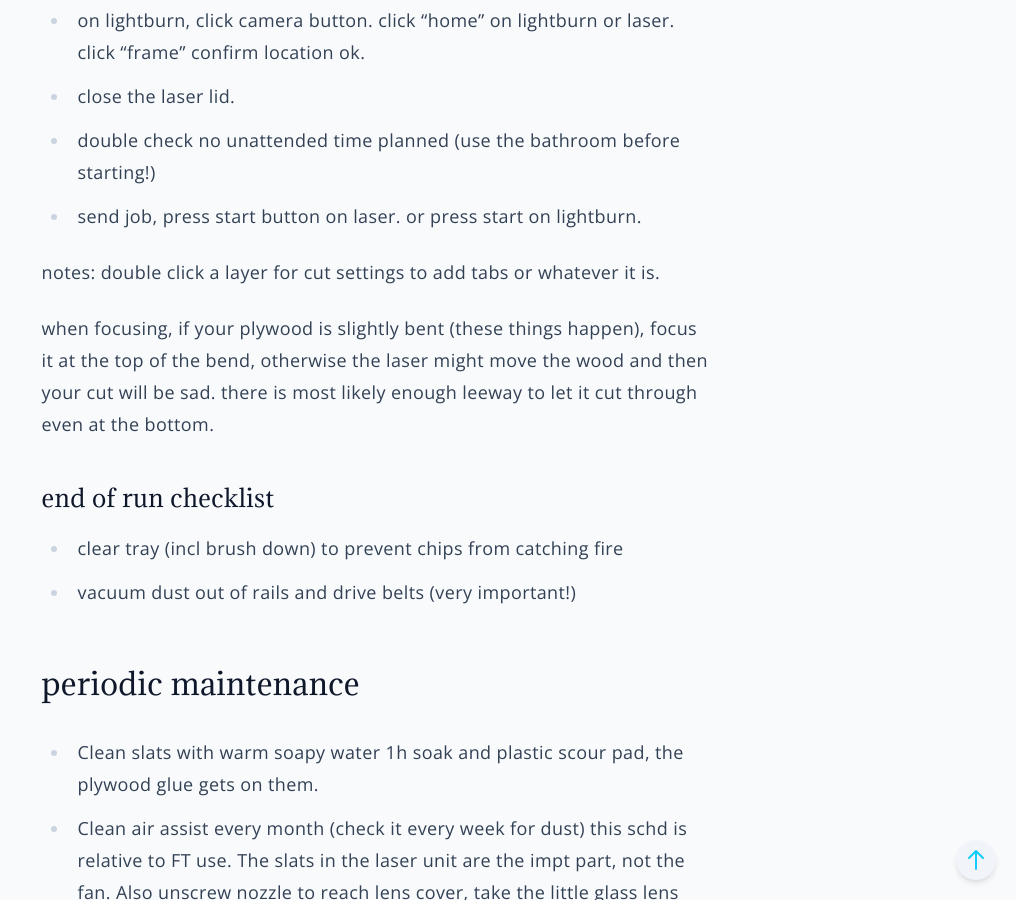
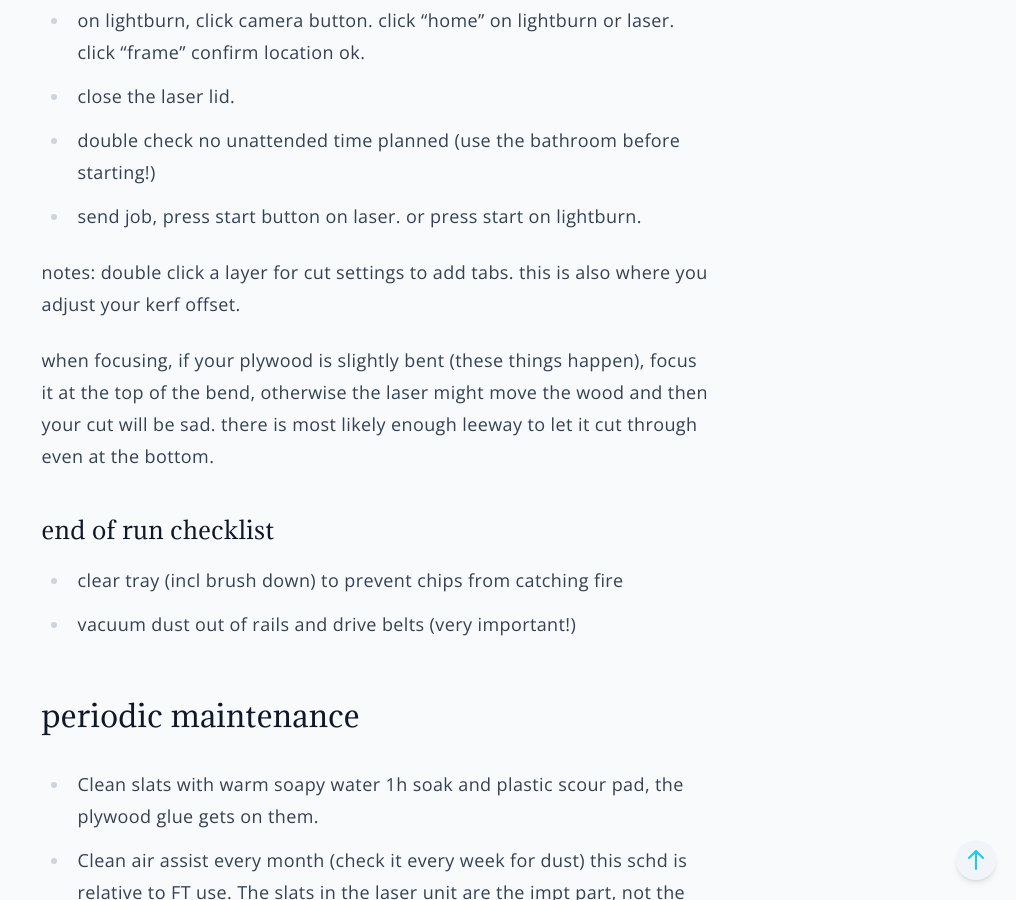
Before and after one commit to paper-engineer/laser-gallery, a Jekyll site: the page built from docs/_pages/instructions.md, in a window 1280 px wide and 900 px high, scrolled down 1108 px. Shown: the whole window, without its empty margins (264-1280 px from the left). Built offline with Jekyll 4.4.1, drawn with Linux system fonts in a browser that asks for light colours.

Commit message:
Update instructions.md

```diff
--- a/docs/_pages/instructions.md
+++ b/docs/_pages/instructions.md
@@ -27,7 +27,7 @@ steps to run
 - double check no unattended time planned (use the bathroom before starting!)
 - send job, press start button on laser. or press start on lightburn.
 
-notes: double click a layer for cut settings to add tabs or whatever it is.
+notes: double click a layer for cut settings to add tabs. this is also where you adjust your kerf offset.
 
 when focusing, if your plywood is slightly bent (these things happen), focus it at the top of the bend, otherwise the laser might move the wood and then your cut will be sad. there is most likely enough leeway to let it cut through even at the bottom.
 
```
